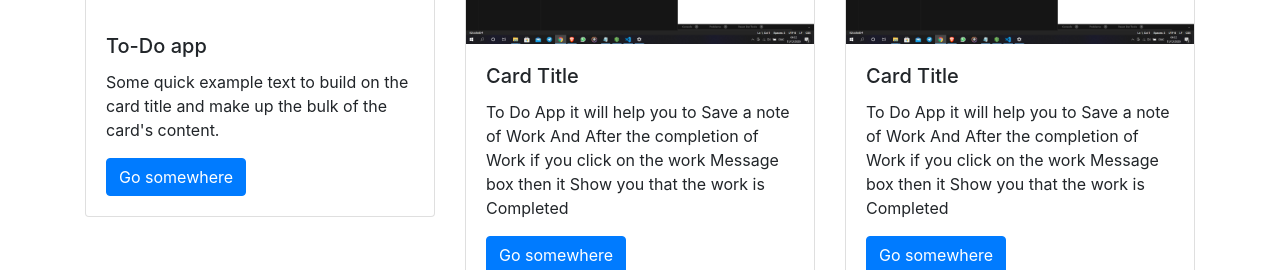
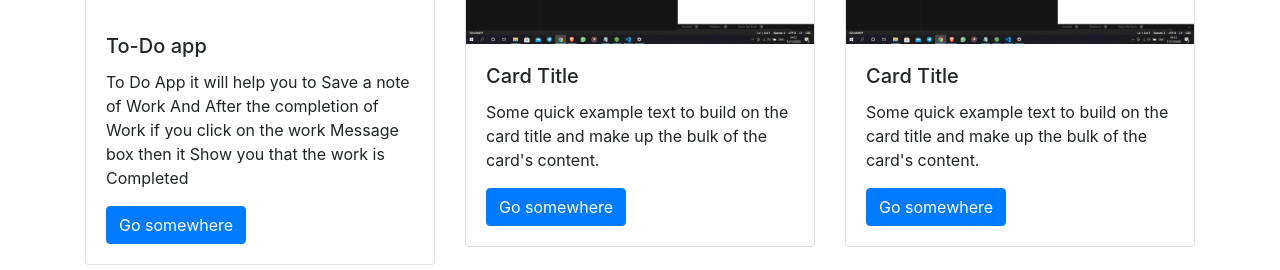
Before and after one commit to laxmanbudihal/laxmanbudihal.githu.io, a React (Create React App) app: page / in a window 1280 px wide. Shown: the part 677-947 px from the top of the page. Built offline with nearby package versions, Linux system fonts and the light colour scheme.

Commit message:
Update Project.js

```diff
--- a/src/components/Project.js
+++ b/src/components/Project.js
@@ -18,8 +18,7 @@ function Project()  {
      <Card.Body>
         <Card.Title>To-Do app</Card.Title>
         <Card.Text>
-        Some quick example text to build on the card title and make up the bulk of
-        the card's content.
+        To Do App it will help you to Save a note of Work And After the completion of Work if you click on the work Message box then it Show you that the work is Completed
         </Card.Text>
         <Button
          onClick={()=>{
@@ -36,8 +35,9 @@ function Project()  {
     <Card.Img variant="top" src="/a.png" />
      <Card.Body>
         <Card.Title>Card Title</Card.Title>
-        <Card.Text>
-        To Do App it will help you to Save a note of Work And After the completion of Work if you click on the work Message box then it Show you that the work is Completed
+       <Card.Text>
+        Some quick example text to build on the card title and make up the bulk of
+        the card's content.
         </Card.Text>
         <Button
          onClick={()=>{
@@ -55,7 +55,8 @@ function Project()  {
     <Card.Body>
         <Card.Title>Card Title</Card.Title>
         <Card.Text>
-        To Do App it will help you to Save a note of Work And After the completion of Work if you click on the work Message box then it Show you that the work is Completed
+        Some quick example text to build on the card title and make up the bulk of
+        the card's content.
         </Card.Text>
         <Button
          onClick={()=>{
```
